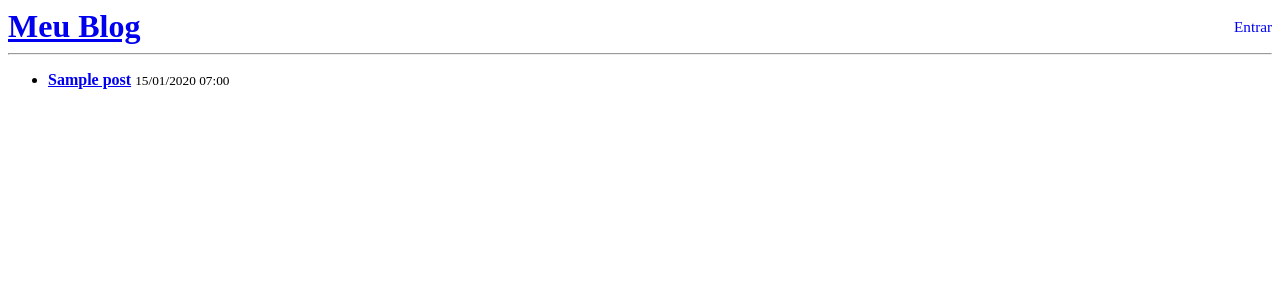
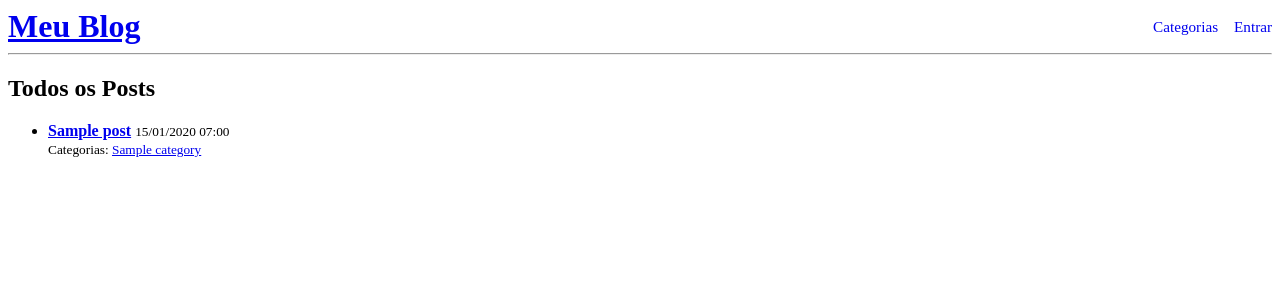
Before and after one commit to LuigiFRomani/portifolio, a Django app: page / in a window 1280 px wide. Shown: the top 300 px of the page. Run offline with Django 5.2, Linux system fonts and the light colour scheme; tables that the repository leaves empty hold one stand-in row (values such as "Sample post").

Commit message:
finalizacao de categorias

```diff
--- a/blog/forms.py
+++ b/blog/forms.py
@@ -4,9 +4,10 @@ from .models import Post, Comment
 class PostForm(forms.ModelForm):
     class Meta:
         model = Post
-        fields = ['title', 'content']
+        fields = ['title', 'content', 'categories']
         widgets = {
             'content': forms.Textarea(attrs={'rows':10}),
+            'categories': forms.CheckboxSelectMultiple(),
         }
 
 class CommentForm(forms.ModelForm):
--- a/blog/models.py
+++ b/blog/models.py
@@ -2,12 +2,33 @@ from django.db import models
 from django.utils.text import slugify
 from django.urls import reverse
 from django.conf import settings
+
+class Category(models.Model):
+    name = models.CharField(max_length=100, unique=True)
+    slug = models.SlugField(unique=True, blank=True)
+    description = models.TextField(blank=True)
+
+    def save(self, *args, **kwargs):
+        if not self.slug:
+            self.slug = slugify(self.name)
+        super().save(*args, **kwargs)
+
+    def get_absolute_url(self):
+        return reverse('category_detail', kwargs={'slug': self.slug})
+
+    def __str__(self):
+        return self.name
+
+    class Meta:
+        verbose_name_plural = 'Categories'
+
 
 class Post(models.Model):
     title = models.CharField(max_length=200)
     slug = models.SlugField(unique=True, blank=True)
     content = models.TextField()
     posted_at = models.DateTimeField(auto_now_add=True)
+    categories = models.ManyToManyField(Category, related_name='posts', blank=True)
 
     def save(self, *args, **kwargs):
         if not self.slug:
--- a/blog/urls.py
+++ b/blog/urls.py
@@ -1,7 +1,8 @@
 from django.urls import path
 from .views import (
     PostListView, PostDetailView, PostCreateView,
-    PostUpdateView, PostDeleteView, CommentCreateView
+    PostUpdateView, PostDeleteView, CommentCreateView,
+    CategoryListView, CategoryDetailView
 )
 
 urlpatterns = [
@@ -11,4 +12,8 @@ urlpatterns = [
     path('post/<slug:slug>/edit/', PostUpdateView.as_view(), name='post_edit'),
     path('post/<slug:slug>/delete/', PostDeleteView.as_view(), name='post_delete'),
     path('post/<slug:slug>/comment/', CommentCreateView.as_view(), name='comment_create'),
+
+    # Categorias
+    path('categories/', CategoryListView.as_view(), name='category_list'),
+    path('categories/<slug:slug>/', CategoryDetailView.as_view(), name='category_detail'),
 ]
--- a/blog/views.py
+++ b/blog/views.py
@@ -3,7 +3,7 @@ from django.views.generic import ListView, DetailView, CreateView, UpdateView, D
 from django.contrib.auth.mixins import LoginRequiredMixin, UserPassesTestMixin
 from django.shortcuts import get_object_or_404, redirect
 
-from .models import Post, Comment
+from .models import Post, Comment, Category
 from .forms import PostForm, CommentForm
 
 class StaffRequiredMixin(LoginRequiredMixin, UserPassesTestMixin):
@@ -70,3 +70,26 @@ class CommentCreateView(LoginRequiredMixin, CreateView):
         context = super().get_context_data(**kwargs)
         context['post'] = get_object_or_404(Post, slug=self.kwargs['slug'])
         return context
+
+class CategoryListView(ListView):
+    model = Category
+    template_name = 'blog/category_list.html'
+    context_object_name = 'categories'
+    ordering = ['name']
+
+class CategoryDetailView(DetailView):
+    model = Category
+    template_name = 'blog/post_list.html'  # reutiliza o template de listagem de posts
+    context_object_name = 'category'
+    slug_field = 'slug'
+    slug_url_kwarg = 'slug'
+
+    def get_context_data(self, **kwargs):
+        # let DetailView get the category object into self.object
+        context = super().get_context_data(**kwargs)
+        category = self.object
+        # posts relacionados ordenados do mais recente
+        context['posts'] = category.posts.order_by('-posted_at')
+        # adiciona a categoria ao contexto (post_list.html espera 'category' quando usado como detail)
+        context['category'] = category
+        return context
--- a/templates/base.html
+++ b/templates/base.html
@@ -4,17 +4,19 @@
   <meta charset="utf-8">
   <title>Meu Blog</title>
   <style>
-    header { display:flex; align-items:center; justify-content:space-between; gap:1rem; }
-    nav { font-size: 0.95rem; }
+    header { display:flex; align-items:center; justify-content:space-between; gap:1rem; flex-wrap:wrap; }
+    nav { font-size: 0.95rem; display:flex; gap:1rem; align-items:center; }
     nav form { display:inline; margin:0; padding:0; }
     nav button { background:transparent; border:1px solid #666; padding:4px 8px; cursor:pointer; }
-    nav a { text-decoration:none; margin-left:0.5rem; }
+    nav a { text-decoration:none; }
+    h1 { margin:0; }
   </style>
 </head>
 <body>
   <header>
-    <h1 style="margin:0;"><a href="{% url 'post_list' %}">Meu Blog</a></h1>
+    <h1><a href="{% url 'post_list' %}">Meu Blog</a></h1>
     <nav>
+      <a href="{% url 'category_list' %}">Categorias</a>
       {% if user.is_authenticated %}
         Olá, {{ user.username }}
         <form method="post" action="{% url 'logout' %}" style="display:inline;">
--- a/templates/blog/post_list.html
+++ b/templates/blog/post_list.html
@@ -1,15 +1,34 @@
 {% extends "base.html" %}
 {% block content %}
+  {% if category %}
+    <h2>Posts em: {{ category.name }}</h2>
+    {% if category.description %}
+      <p>{{ category.description }}</p>
+    {% endif %}
+  {% else %}
+    <h2>Todos os Posts</h2>
+  {% endif %}
+
   {% if user.is_authenticated %}
     {% if user.is_staff or user.is_superuser %}
       <a href="{% url 'post_create' %}">Criar novo post</a>
     {% endif %}
   {% endif %}
+
   <ul>
     {% for post in posts %}
       <li>
         <a href="{% url 'post_detail' post.slug %}"><strong>{{ post.title }}</strong></a>
         <small>{{ post.posted_at|date:"SHORT_DATETIME_FORMAT" }}</small>
+        {% if post.categories.all %}
+          <br>
+          <small>
+            Categorias:
+            {% for cat in post.categories.all %}
+              <a href="{% url 'category_detail' cat.slug %}">{{ cat.name }}</a>{% if not forloop.last %}, {% endif %}
+            {% endfor %}
+          </small>
+        {% endif %}
       </li>
     {% empty %}
       <li>Nenhum post</li>
```
Also changed, not shown: blog/admin.py (+7 -1 lines), templates/blog/category_list.html (added, +17 -0 lines), templates/blog/post_detail.html (+10 -0 lines), templates/blog/post_form.html (+17 -4 lines), blog/migrations/0003_category_post_categories.py (added).
